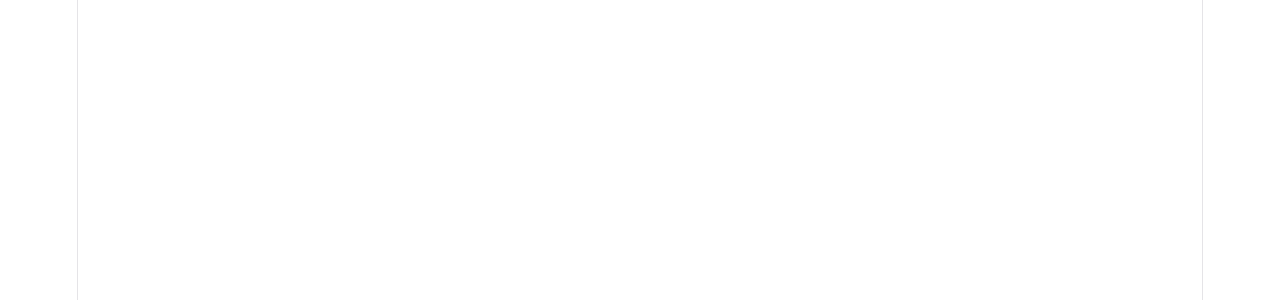
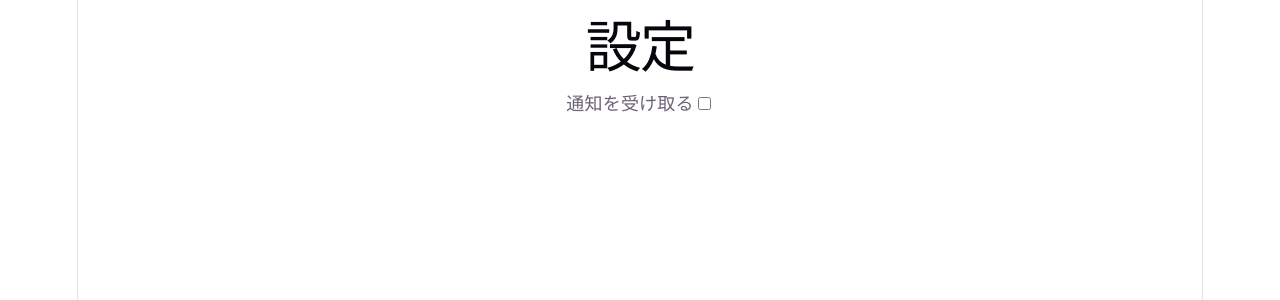
Before and after one commit to neko-no/frontend_test, a React (Vite) app: page /settings in a window 1280 px wide. Before the commit this address had no page. Shown: the top 300 px of the page. Built offline with nearby package versions, Linux system fonts and the light colour scheme.

Commit message:
feat: チェックボックスの挙動をテスト #8

```diff
--- a/src/App.tsx
+++ b/src/App.tsx
@@ -2,6 +2,7 @@
 import { Home } from './pages/Home';
 import { FormPage } from './pages/FormPage';
 import { ContactPage } from './pages/ContactPage';
+import { SettingsPage } from './pages/SettingsPage';
 
 function App() {
   return (
@@ -9,6 +10,7 @@
       <Route path="/" element={<Home />} />
       <Route path="/form" element={<FormPage />} />
       <Route path="/contact" element={<ContactPage />} />
+      <Route path="/settings" element={<SettingsPage />} />
     </Routes>
   );
 }
--- /dev/null
+++ b/src/pages/SettingsPage.tsx
@@ -0,0 +1,20 @@
+import { useState } from 'react';
+
+export const SettingsPage = () => {
+  const [notify, setNotify] = useState(false);
+
+  return (
+    <main>
+      <h1>設定</h1>
+      <div>
+        <label htmlFor="notify">通知を受け取る</label>
+        <input
+          id="notify"
+          type="checkbox"
+          checked={notify}
+          onChange={(e) => setNotify(e.target.checked)}
+        />
+      </div>
+    </main>
+  );
+};
```
Also changed, not shown: 1 other file (tests, documents, lock files or other folders).
